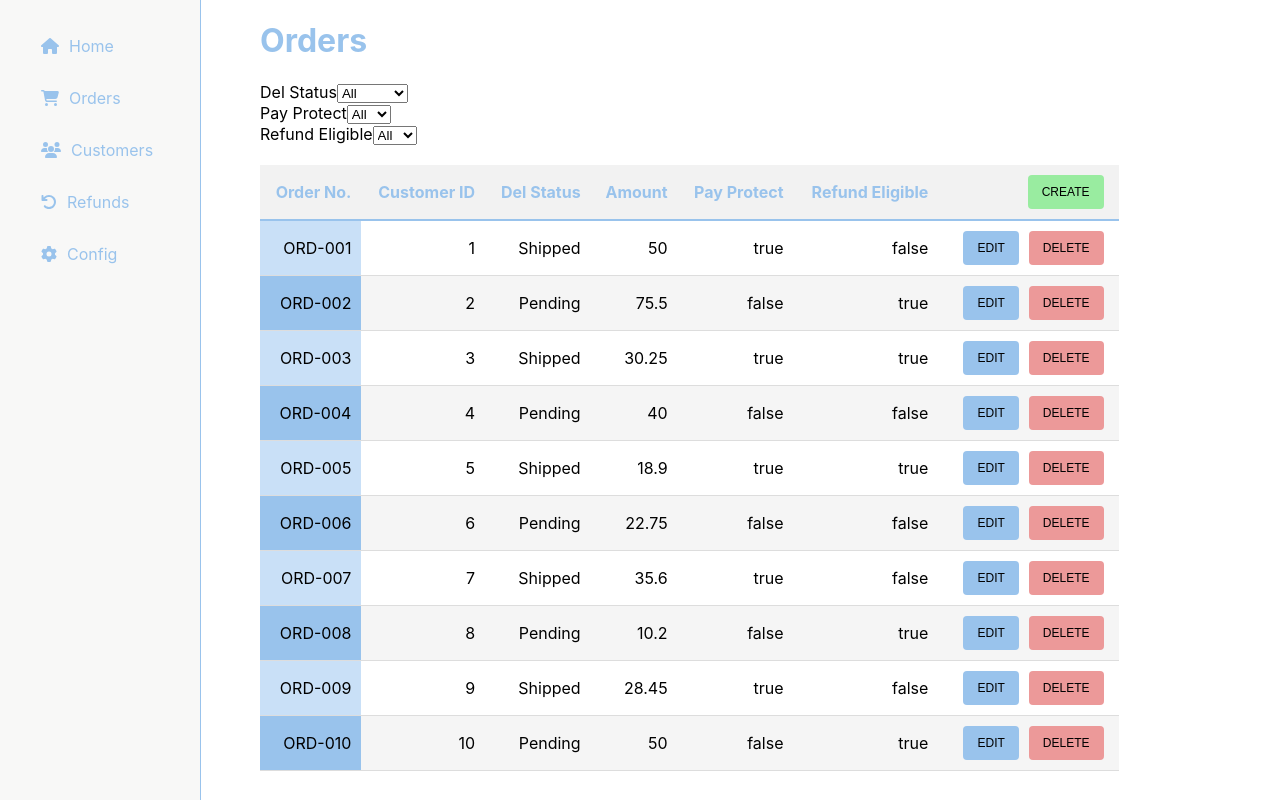
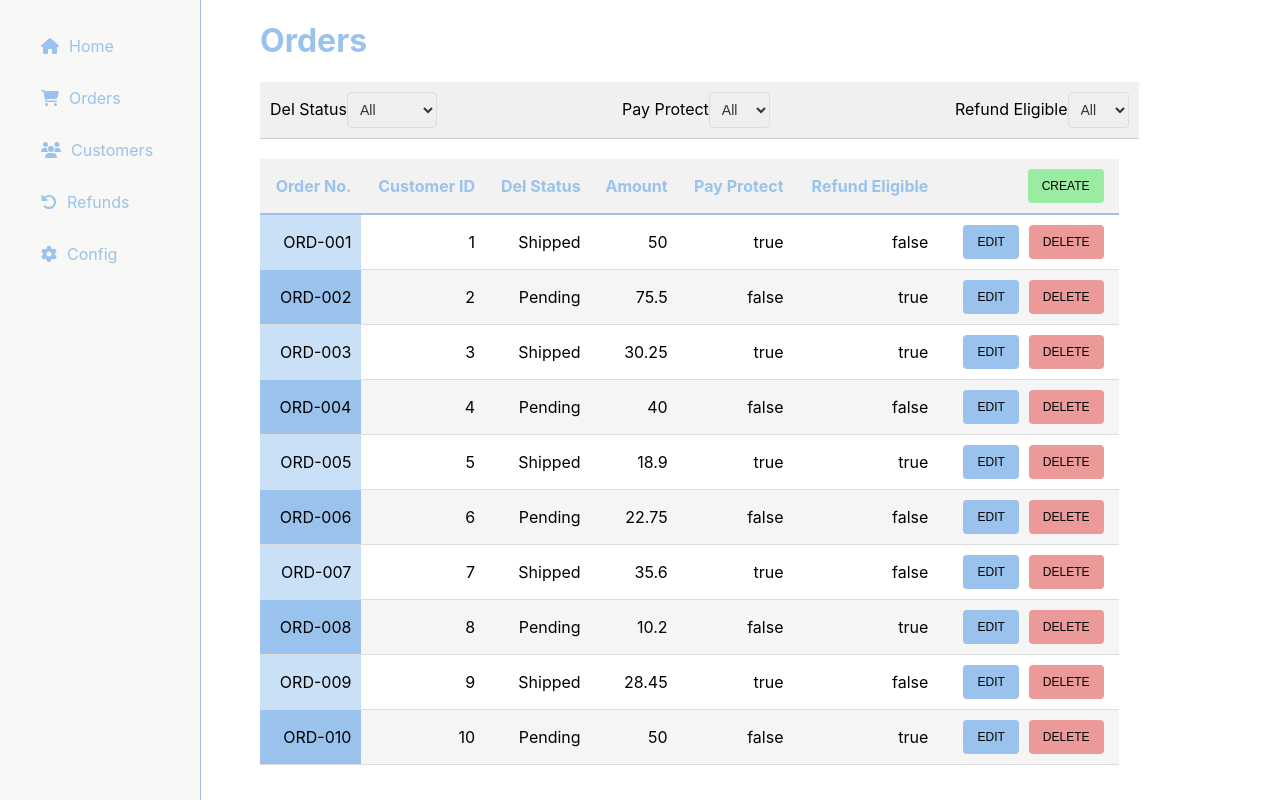
Before and after one commit to TheCyberFlash/stjag-basic-crud-react, a React (Create React App) app in the folder basic-crud/: page /#/orders in a window 1280 px wide. Built offline with nearby package versions, Linux system fonts and the light colour scheme.

Commit message:
Basic Filter Styling

```diff
--- a/basic-crud/src/components/Orders.js
+++ b/basic-crud/src/components/Orders.js
@@ -77,7 +77,8 @@ const Orders = () => {
             <h1>Orders</h1>
 
             {/* Temp Filter: */}
-            <div>
+            <div className="filter-row">
+                <div className="filter-container">
                     <label>Del Status</label>
                     <select value={filters.delStatus} onChange={(e) => setFilters({...filters, delStatus: e.target.value})}>
                         <option value="All">All</option>
@@ -86,7 +87,7 @@ const Orders = () => {
                     </select>
                 </div>
 
-            <div>
+                <div className="filter-container">
                     <label>Pay Protect</label>
                     <select value={filters.payProtect} onChange={(e) => setFilters({...filters, payProtect: e.target.value === "All" ? "All" : e.target.value === "true"})}>
                         <option value="All">All</option>
@@ -95,13 +96,14 @@ const Orders = () => {
                     </select>
                 </div>
 
-            <div>
+                <div className="filter-container">
                     <label>Refund Eligible</label>
                     <select value={filters.refundEligible} onChange={(e) => setFilters({...filters, refundEligible: e.target.value === "All" ? "All" : e.target.value === "true"})}>
                         <option value="All">All</option>
                         <option value="true">Yes</option>
                         <option value="false">No</option>
                     </select>
+                </div>
             </div>
 
             <DataTable columns={columns} data={data} handleCreate={handleCreate} handleEdit={handleEdit}
--- a/basic-crud/src/index.css
+++ b/basic-crud/src/index.css
@@ -194,3 +194,26 @@ button.delete {
 .modal-component input[type="number"] {
   -moz-appearance: textfield;
 }
+
+.filter-row {
+  width: 85%;
+  display: flex;
+  justify-content: space-between;
+  align-items: center;
+  padding: 10px;
+  background-color: #f0f0f0;
+  border-bottom: 1px solid #ccc;
+}
+
+.filter-row select {
+  padding: 8px;
+  font-size: 14px;
+  color: #333;
+  border: 1px solid #ddd;
+  border-radius: 4px;
+}
+
+.filter-container {
+  diplay: flex;
+  gap: 10px;
+}
```
Lines whose indentation alone changed are shown as unchanged.
